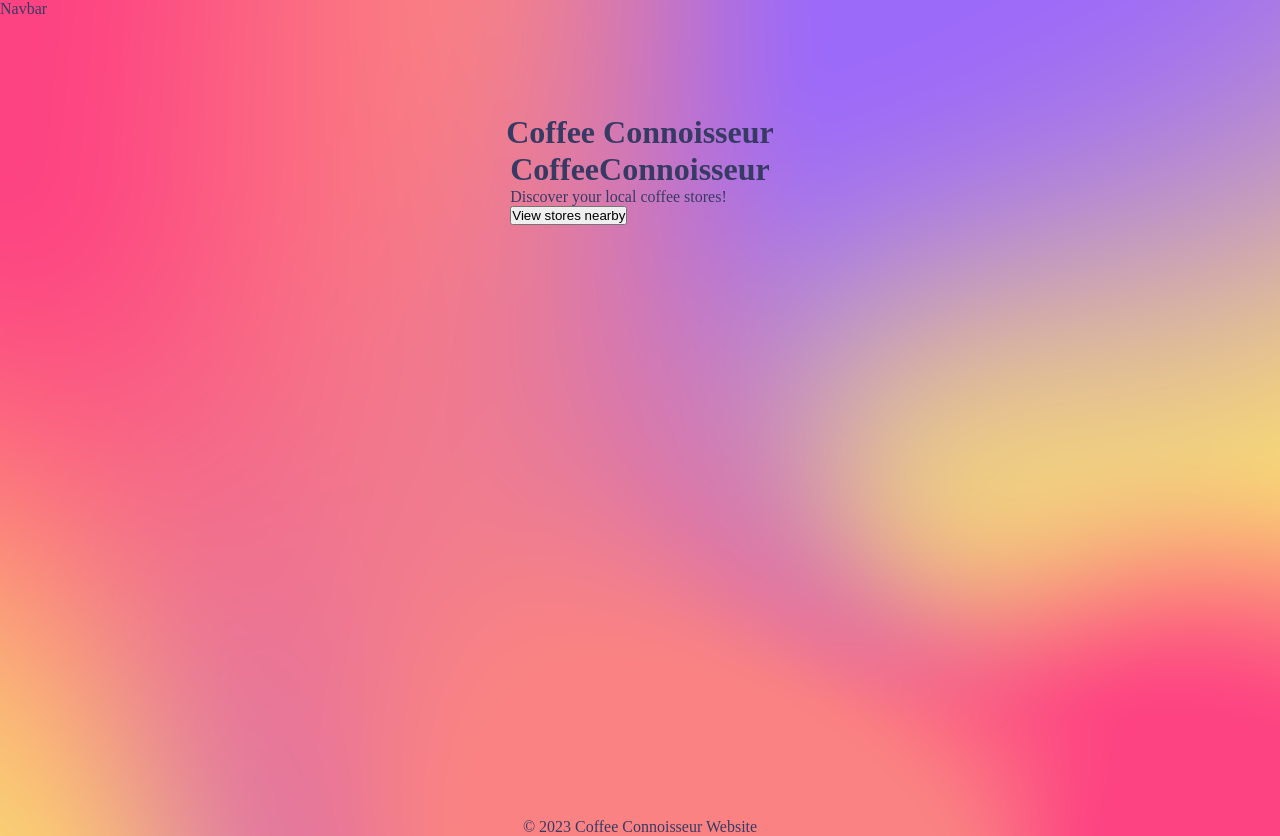
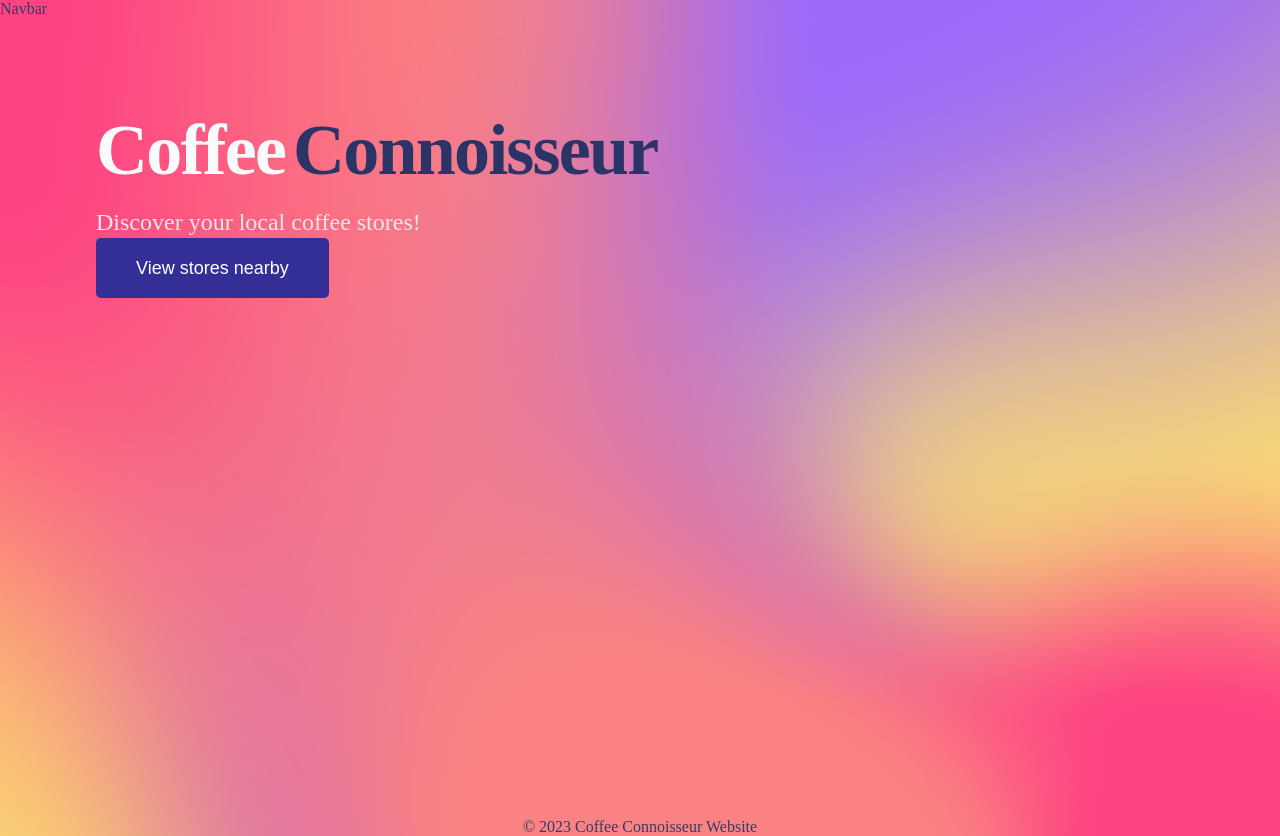
Before and after one commit to o-ponchik/coffee-connoiseur-project, a Next.js app: page / in a window 1280 px wide. Built offline with nearby package versions, Linux system fonts and the light colour scheme.

Commit message:
styling banner

```diff
--- a/pages/index.js
+++ b/pages/index.js
@@ -20,7 +20,6 @@
         <link rel="icon" href="/favicon.ico" />
       </Head>
       <main className={styles.main}>
-        <h1>Coffee Connoisseur</h1>
         <Banner
           buttonText="View stores nearby"
           handleOnClick={handleOnBannerBtnClick}
--- a/styles/Home.module.css
+++ b/styles/Home.module.css
@@ -1,7 +1,4 @@
 .main {
-  display: flex;
-  flex-direction: column;
-  align-items: center;
   padding: 6rem;
   min-height: 100vh;
 }
--- a/styles/banner.module.css
+++ b/styles/banner.module.css
@@ -1,17 +1,135 @@
+/** By default, this is a mobile breakpoint **/
 .container {
+  margin-bottom: 1rem;
 }
 
 .title {
+  letter-spacing: -0.025em;
+  font-weight: 800;
+  color: var(--text-black);
+
+  font-size: 3rem /* 48px */;
+  line-height: 1;
 }
 
 .title1 {
+  color: rgba(249, 250, 251, 1);
 }
 
 .title2 {
+  display: block;
+  color: var(--text-purple);
 }
 
 .subTitle {
+  margin-top: 0.75rem;
+  font-size: 1.5rem /* 24px */;
+  line-height: 2rem /* 32px */;
+
+  color: var(--text-white-100);
+}
+
+.buttonWrapper {
+  margin-top: 1.25rem;
 }
 
 .button {
+  background-color: var(--text-purple-dark);
+  cursor: pointer;
+  color: white;
+  outline: 0;
+  border: 0px;
+  border-radius: 5px;
+
+  padding-top: 1rem /* 16px */;
+  padding-bottom: 1rem /* 16px */;
+  font-size: 1.125rem /* 18px */;
+  line-height: 1.75rem /* 28px */;
+  padding-left: 2.5rem /* 40px */;
+  padding-right: 2.5rem /* 40px */;
 }
+
+.button:hover {
+  background-color: var(--text-purple-dark);
+}
+
+/**
+  Breakpoints:
+  ------------
+  sm: min-width: 640px; //small device
+  md: min-width: 768px; // medium device
+  lg: min-width: 1024px; // large device
+  xl: min-width: 1280px; // extra large device
+  2xl: min-width: 1536px; // 2 x extra large device
+**/
+
+/** sm breakpoint **/
+@media (min-width: 640px) {
+  .title {
+    font-size: 3rem /* 48px */;
+    line-height: 1;
+  }
+
+  .subTitle {
+    margin-top: 1.25rem;
+    max-width: 36rem;
+  }
+
+  .buttonWrapper {
+    display: flex;
+    margin-top: 2rem;
+  }
+}
+
+/** md breakpoint **/
+@media (min-width: 768px) {
+  .title {
+    font-size: 3.75rem /* 60px */;
+    line-height: 1;
+  }
+
+  .subTitle {
+    margin-top: 1.25rem;
+  }
+
+  .button {
+    padding-top: 1rem /* 16px */;
+    padding-bottom: 1rem /* 16px */;
+    font-size: 1.125rem /* 18px */;
+    line-height: 1.75rem /* 28px */;
+    padding-left: 2.5rem /* 40px */;
+    padding-right: 2.5rem /* 40px */;
+  }
+}
+
+/** lg breakpoint **/
+@media (min-width: 1024px) {
+  .container {
+    text-align: left;
+  }
+
+  .title {
+    font-size: 4.5rem /* 72px */;
+    line-height: 1;
+  }
+
+  .title2 {
+    padding-left: 0.5rem;
+  }
+
+  .subTitle {
+    margin-left: 0px;
+    margin-right: 0px;
+  }
+
+  .buttonWrapper {
+    justify-content: flex-start;
+  }
+}
+
+/** xl breakpoint **/
+@media (min-width: 1280px) {
+  .title2 {
+    display: inline;
+  }
+}
--- a/styles/globals.css
+++ b/styles/globals.css
@@ -4,73 +4,10 @@
   --font-mono: ui-monospace, Menlo, Monaco, "Cascadia Mono", "Segoe UI Mono",
     "Roboto Mono", "Oxygen Mono", "Ubuntu Monospace", "Source Code Pro",
     "Fira Mono", "Droid Sans Mono", "Courier New", monospace;
-
-  --foreground-rgb: 0, 0, 0;
-  --background-start-rgb: 214, 219, 220;
-  --background-end-rgb: 255, 255, 255;
-
-  --primary-glow: conic-gradient(
-    from 180deg at 50% 50%,
-    #16abff33 0deg,
-    #0885ff33 55deg,
-    #54d6ff33 120deg,
-    #0071ff33 160deg,
-    transparent 360deg
-  );
-  --secondary-glow: radial-gradient(
-    rgba(255, 255, 255, 1),
-    rgba(255, 255, 255, 0)
-  );
-
-  --tile-start-rgb: 239, 245, 249;
-  --tile-end-rgb: 228, 232, 233;
-  --tile-border: conic-gradient(
-    #00000080,
-    #00000040,
-    #00000030,
-    #00000020,
-    #00000010,
-    #00000010,
-    #00000080
-  );
-
-  --callout-rgb: 238, 240, 241;
-  --callout-border-rgb: 172, 175, 176;
-  --card-rgb: 180, 185, 188;
-  --card-border-rgb: 131, 134, 135;
-}
-
-@media (prefers-color-scheme: dark) {
-  :root {
-    --foreground-rgb: 255, 255, 255;
-    --background-start-rgb: 0, 0, 0;
-    --background-end-rgb: 0, 0, 0;
-
-    --primary-glow: radial-gradient(rgba(1, 65, 255, 0.4), rgba(1, 65, 255, 0));
-    --secondary-glow: linear-gradient(
-      to bottom right,
-      rgba(1, 65, 255, 0),
-      rgba(1, 65, 255, 0),
-      rgba(1, 65, 255, 0.3)
-    );
-
-    --tile-start-rgb: 2, 13, 46;
-    --tile-end-rgb: 2, 5, 19;
-    --tile-border: conic-gradient(
-      #ffffff80,
-      #ffffff40,
-      #ffffff30,
-      #ffffff20,
-      #ffffff10,
-      #ffffff10,
-      #ffffff80
-    );
-
-    --callout-rgb: 20, 20, 20;
-    --callout-border-rgb: 108, 108, 108;
-    --card-rgb: 100, 100, 100;
-    --card-border-rgb: 200, 200, 200;
-  }
+  --text-purple: #2b3467;
+  --text-purple-dark: rgb(52, 47, 151);
+  --text-black: rgba(17, 24, 39, 1);
+  --text-white-100: rgba(229, 231, 235, 1);
 }
 
 * {
```
